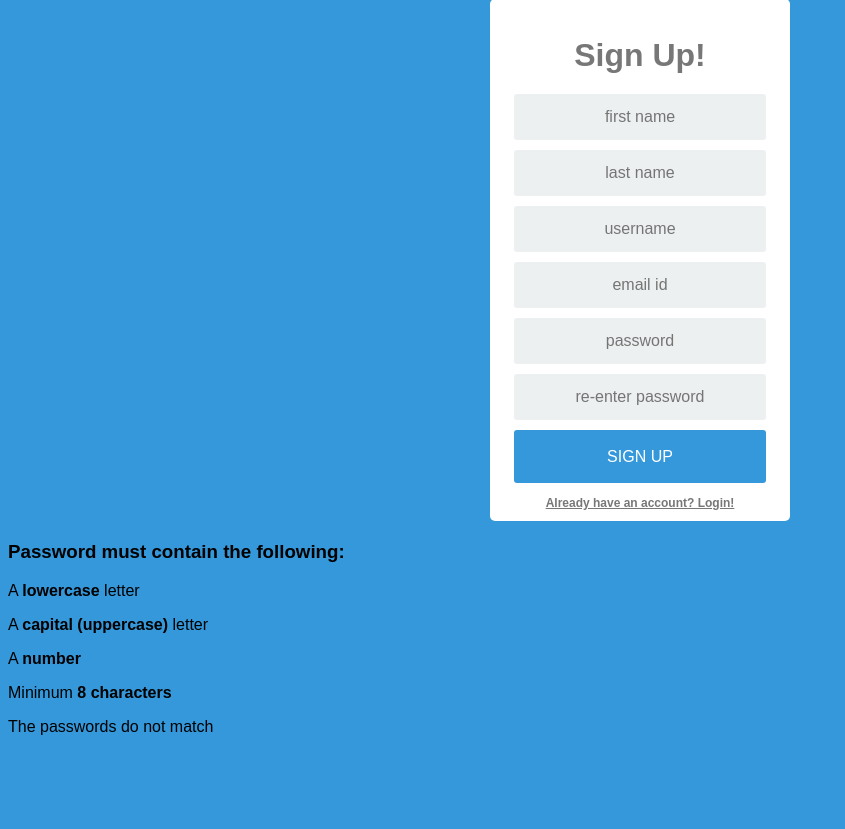
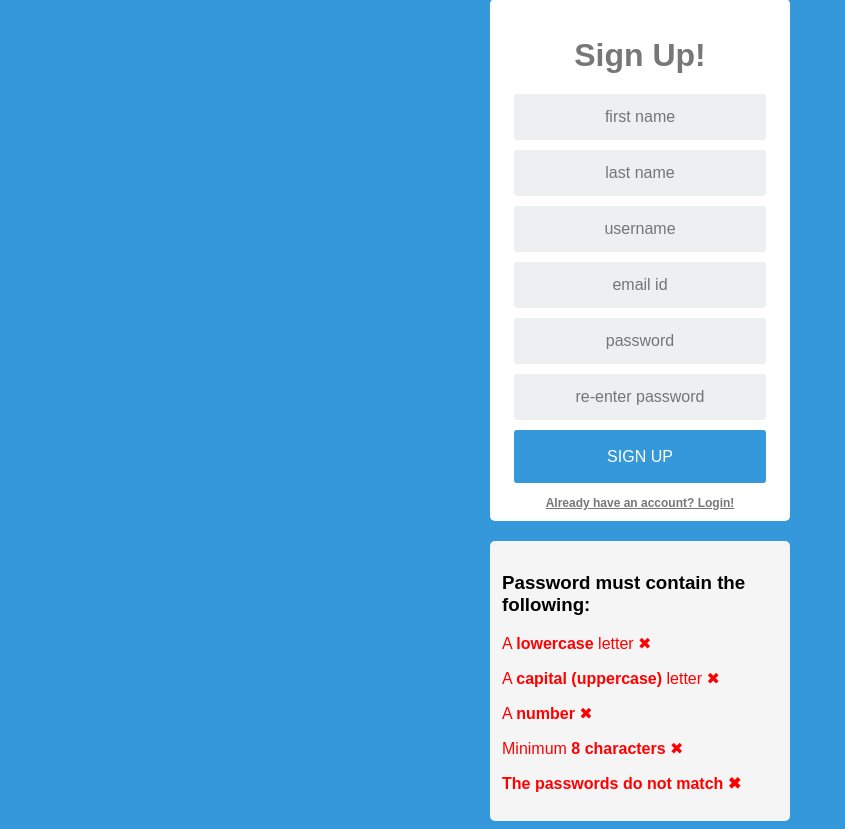
Before and after one commit to joshuadlima/BetterBuy, a PHP site: page /index.html in a window 1280 px wide. Shown: the part 21-850 px from the top of the page, without its empty margins (0-845 px from the left). Before the commit the page ends 800 px from the top, so only its background shows below. Run offline with PHP 8.4, Linux system fonts and the light colour scheme.

Commit message:
Update entry.css

```diff
--- a/entry.css
+++ b/entry.css
@@ -1,12 +1,14 @@
-*{
+* {
     box-sizing: border-box;
 }
-body{
+
+body {
     background-color: #3498DB;
     font-family: "Arial", sans-serif;
     padding: auto;
 }
-.container{
+
+.container {
     margin: 20px auto;
     padding: 10px;
     width: 300px;
@@ -14,8 +16,9 @@ body{
     background-color: #fff;
     border-radius: 5px;
 }
- h1{
-     width: 70%;
+
+h1 {
+    width: 70%;
     color: #777;
     font-size: 32px;
     margin: 28px auto;
@@ -23,11 +26,13 @@ body{
     text-align: center;
     /*padding-top: 40px;*/
 }
-form{
+
+form {
     /*padding: 15px;*/
     text-align: center;
 }
-input{
+
+input {
     padding: 12px 0;
     margin-bottom: 10px;
     border-radius: 3px;
@@ -37,28 +42,74 @@ input{
     font-size: 16px;
     transition: border 1s, background-color 1s;
 }
-form .field{
+
+form .field {
     background-color: #ECF0F1;
 }
+
 form .field:focus {
     border: 2px solid #3498DB;
 }
-form .btn{
+
+form .btn {
     background-color: #3498DB;
     color: #fff;
     line-height: 25px;
     cursor: pointer;
 }
+
 form .btn:hover,
 form .btn:active {
     background-color: #1F78B4;
     border: 2px solid #1F78B4;
 }
-.pass-link{
+
+.pass-link {
     text-align: center;
 }
+
 .pass-link a:link,
-.pass-link a:visited{
+.pass-link a:visited {
     font-size: 12px;
     color: #777;
 }
+
+
+/* Styling for the validation box starts here */
+#message {
+    background-color: whitesmoke;
+    border: 2px solid transparent;
+    border-radius: 5px;
+
+    width: 300px;
+    padding: 10px;
+}
+
+.message-container {
+    display: flex;
+    justify-content: center;
+    flex-wrap: wrap;
+}
+
+.valid {
+    color: green;
+}
+
+.valid::after {
+    content: " ✔";
+}
+
+.invalid {
+    color: red;
+
+}
+
+.invalid::after {
+    content: " ✖";
+}
+
+#match-password-message {
+    background-color: whitesmoke;
+    font-weight: 700;
+
+}
```
